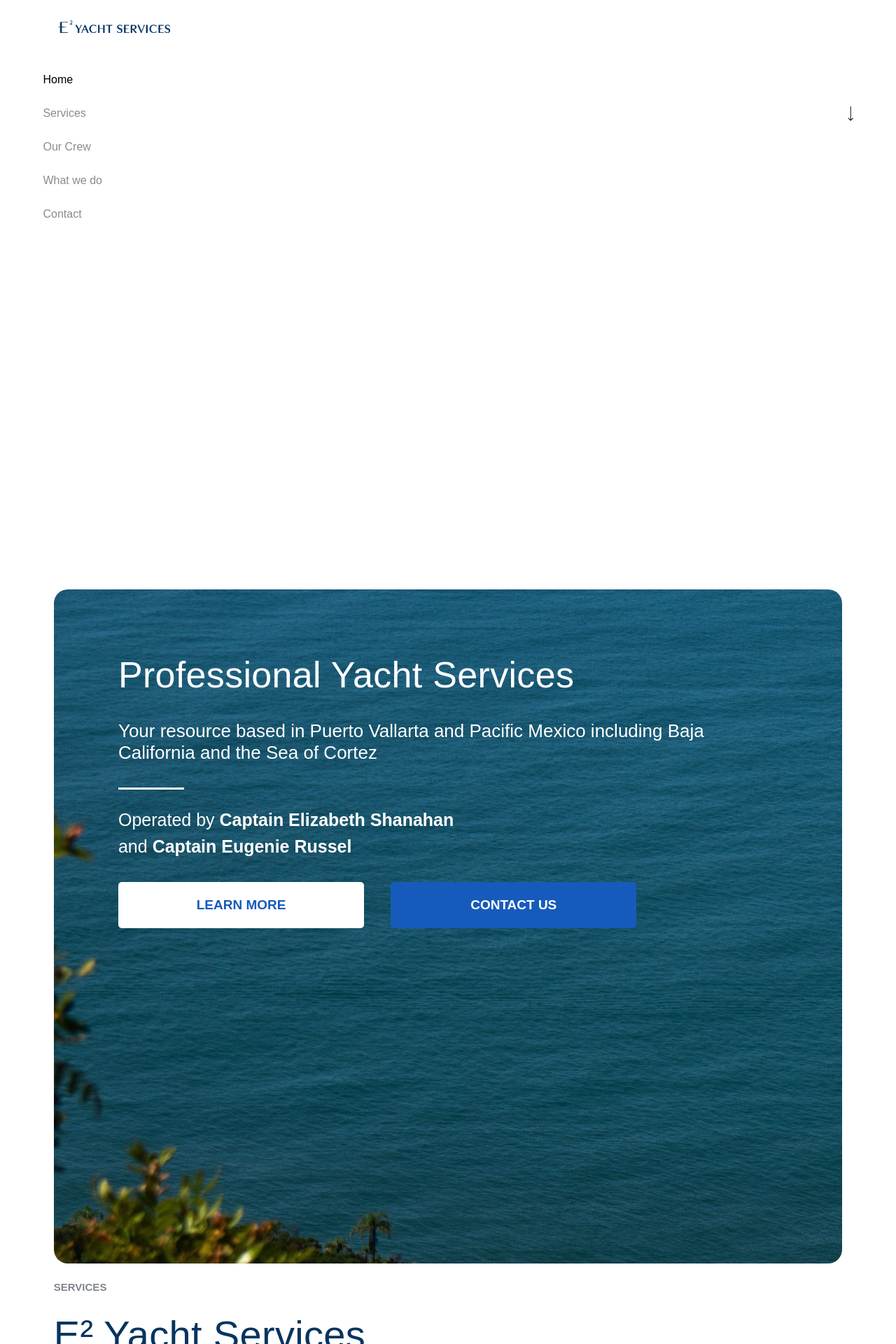
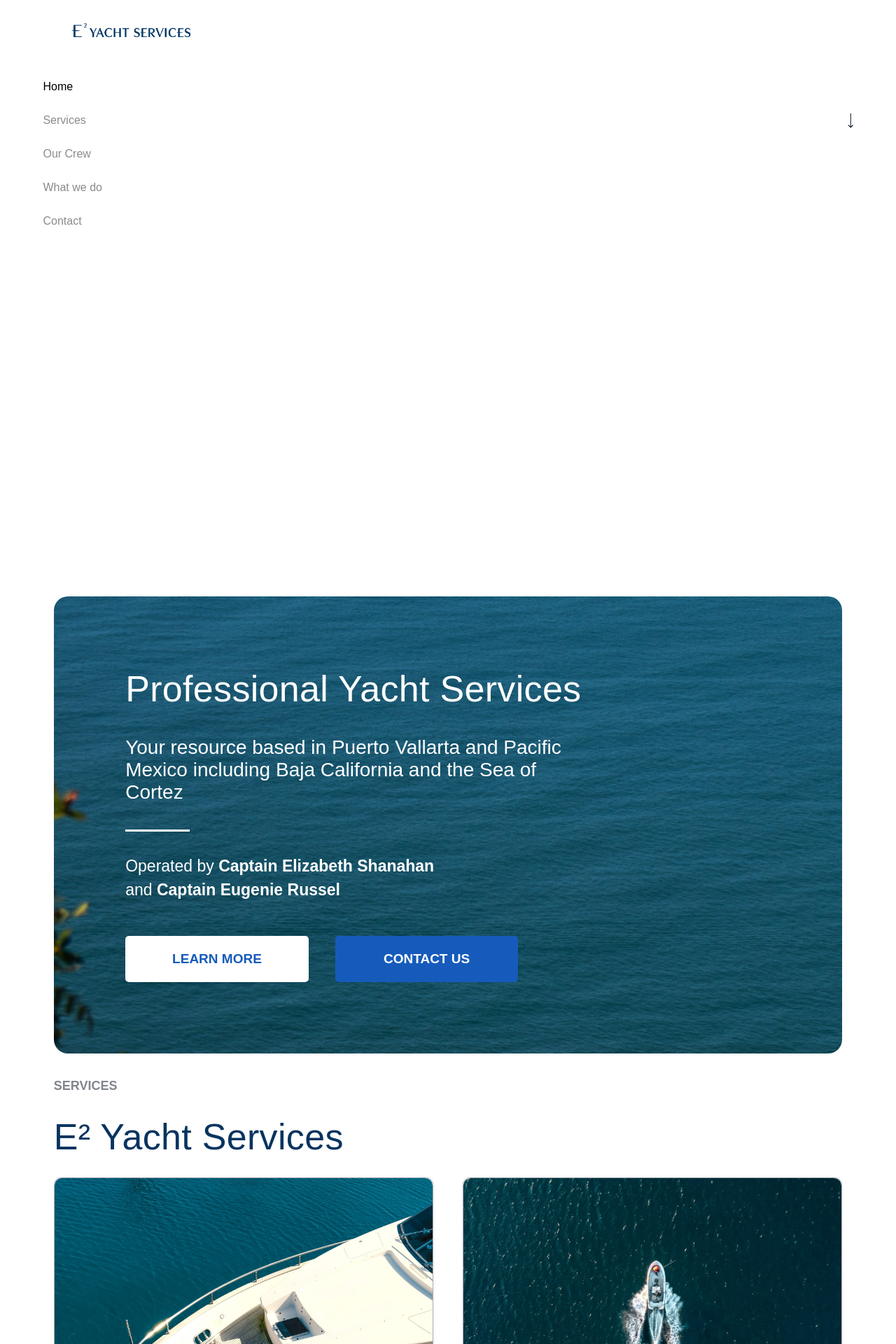
Before and after one commit to justinait/e2yacht, a React (Vite) app: page / in a window 1280 px wide. Shown: the top 1920 px of the page at 70% size. Built offline with nearby package versions, Linux system fonts and the light colour scheme; a web font is replaced by a local one.

Commit message:
tablet services gral 1024

```diff
--- a/src/Components/Home/Hero.css
+++ b/src/Components/Home/Hero.css
@@ -76,3 +76,15 @@ a {
         width: 10%;
     }
 }
+@media (min-width:1000px){
+    .heroDescription {
+        margin: 2rem 0;
+    }
+    .heroSubtitle {
+        width: 69%;
+    }
+    .button {
+        width: 17vw;
+        margin-top: 1rem;
+    }
+}
--- a/src/Components/Home/Services.css
+++ b/src/Components/Home/Services.css
@@ -41,3 +41,9 @@
         margin-top: 6px;
     }
 }
+@media(min-width:1000px) {
+    .homeServiceName {
+        height: 45px;
+        margin-top: 8px;
+    }
+}
--- a/src/Components/Navbar/Navbar.css
+++ b/src/Components/Navbar/Navbar.css
@@ -63,3 +63,15 @@
     }
 
 }
+@media (min-width: 1000px) {
+    .logoNavbar {
+        width: 170px;
+    }
+    .burgerMenuIcon {
+        width: 24px;
+    }
+    .navbar {
+        height: 90px;
+        padding: 0 8%;
+    }
+}
--- a/src/index.css
+++ b/src/index.css
@@ -135,6 +135,34 @@ h2 {
 }
 @media (min-width: 700px) {
   .ourServicesTitleDiv {
-      width: 20vw;
+    width: 20vw;
   }
 }
+@media (min-width: 1000px) {
+  /* h1 {
+    font-size: clamp(40px, 6.8vw, 64px);
+  } */
+  /* voy cambiando 18 y 14 */
+  :root {
+    --fontSize-30px: clamp(40px, 7vw, 52px);
+    --fontSize-20px: clamp(22px, 4vw, 32px);
+    --fontSize-18px: clamp(26px, 2.8vw, 28px);
+    --fontSize-16px: clamp(17px, 3vw, 19px);
+    --fontSize-14px: clamp(15px, 2.8vw, 23px);
+
+    --fontSize-12px-services: clamp(12.5px, 2.2vw, 15px);
+    --fontSize-12px: clamp(15px, 2vw, 21px);
+    --fontSize-10px: clamp(10.5px, 2vw, 12px);
+  }
+  .heroImages {
+    /* padding: 8% 8% 0;
+    min-height: 55vw; */
+
+    padding: 8%;
+    min-height: unset;
+  }
+  .titlesHome {
+    font-size: 18px;
+    margin: 2em 0;
+  }
+}
```
